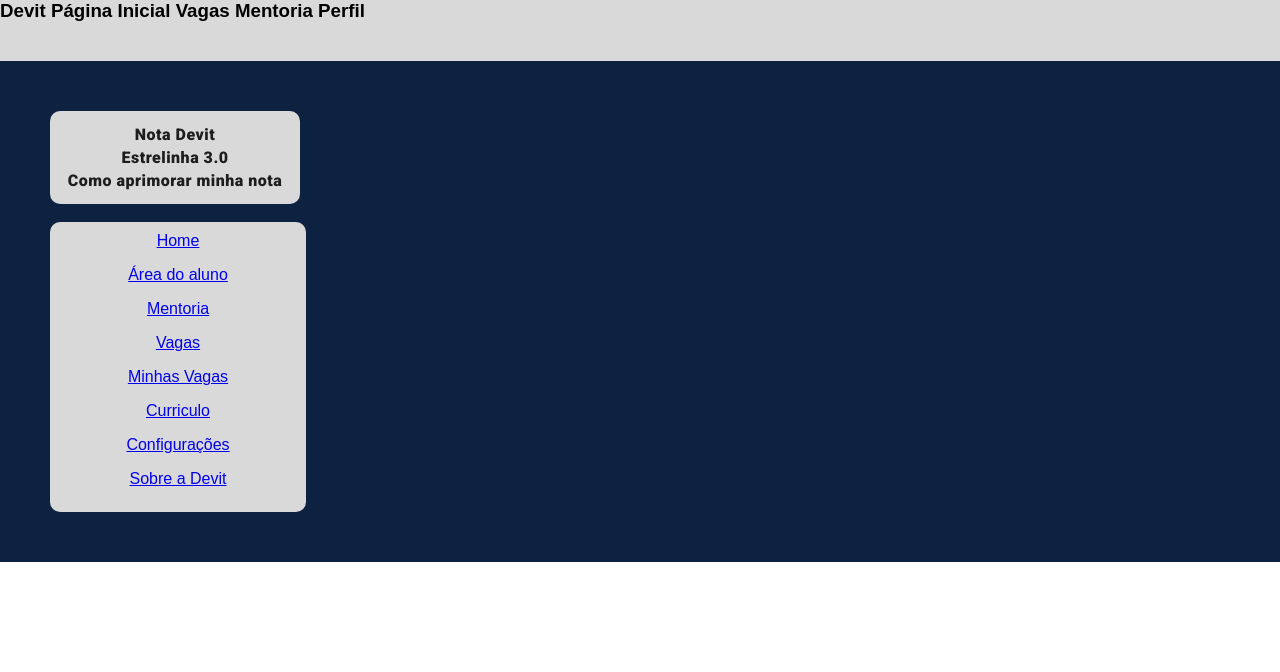
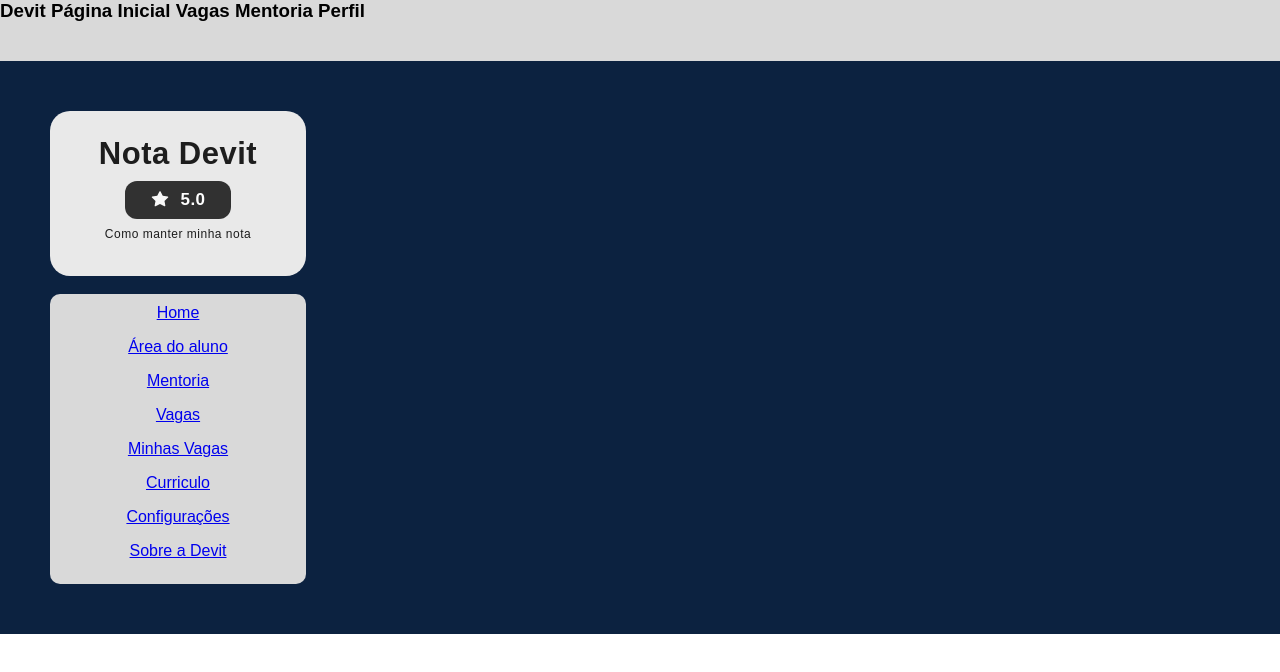
Before and after one commit to PatrickOtero/devit-se-frontend, a Next.js app: page / in a window 1280 px wide. Shown: the top 672 px of the page. Built offline with nearby package versions, Linux system fonts and the light colour scheme.

Commit message:
refactor : Component to display the student's grade.

```diff
--- /dev/null
+++ b/src/components/atoms/ScoreCard/index.tsx
@@ -0,0 +1,26 @@
+import {
+    ContainerCard,
+    Title,
+    Text,
+    ContainerScore,
+    Score
+  } from "./style";
+
+import star from '../../../../public/star.svg'
+import Image from "next/image";
+
+export default function ScoreCard() {
+    return (
+        <ContainerCard>
+            <Title>Nota Devit</Title>
+            <ContainerScore>
+                <Image
+                    src={star}
+                    alt="Uma estrela branca"
+                />
+                <Score>5.0</Score>
+            </ContainerScore>
+            <Text>Como manter minha nota</Text>
+        </ContainerCard>
+    )
+}
--- /dev/null
+++ b/src/components/atoms/ScoreCard/style.ts
@@ -0,0 +1,50 @@
+import styled from "styled-components";
+
+export const ContainerCard = styled.div`
+    display: flex;
+    width: 256px;
+    height: 165px;
+    padding: 12px;
+    flex-direction: column;
+    justify-content: center;
+    align-items: center;
+    background: #E9E9E9;
+    border-radius: 20px;
+`
+
+export const Title = styled.h2`
+    color: #1D1D1D;
+    font-size: 31px;
+    font-style: normal;
+    font-weight: 900;
+    line-height: 23px;
+    letter-spacing: 0.5px;
+`
+
+export const ContainerScore = styled.div`
+    display: flex;
+    width: 106px;
+    padding: 9px;
+    justify-content: center;
+    align-items: center;
+    gap: 10px;
+    border-radius: 12px;
+    background: rgba(0, 0, 0, 0.79);
+    margin-top: 16px;
+    margin-bottom: 4px;
+`
+
+export const Score = styled.p`
+    color: #FFF;
+    font-size: 17px;
+    font-weight: 700;
+    letter-spacing: 0.5px;
+`
+
+export const Text = styled.p`
+    color: #1D1D1D;
+    font-size: 12px;
+    font-weight: 300;
+    line-height: 23px;
+    letter-spacing: 0.5px;
+`
--- a/src/components/molecules/HomePage/index.tsx
+++ b/src/components/molecules/HomePage/index.tsx
@@ -1,4 +1,5 @@
 "use client";
+import ScoreCard from "@/components/atoms/ScoreCard";
 import {
   Menu,
   MenuItem,
@@ -17,13 +18,7 @@ export default function HomePage() {
       </Navbar>
       <PageBody>
         <SideBar>
-          <SideBar1>
-            Nota Devit
-            <br />
-            Estrelinha 3.0
-            <br />
-            Como aprimorar minha nota
-          </SideBar1>
+          <ScoreCard/>
           <br />
           <SideBar2>
             <Menu nome="Home"></Menu>
```
Also changed, not shown: public/star.svg (added).
